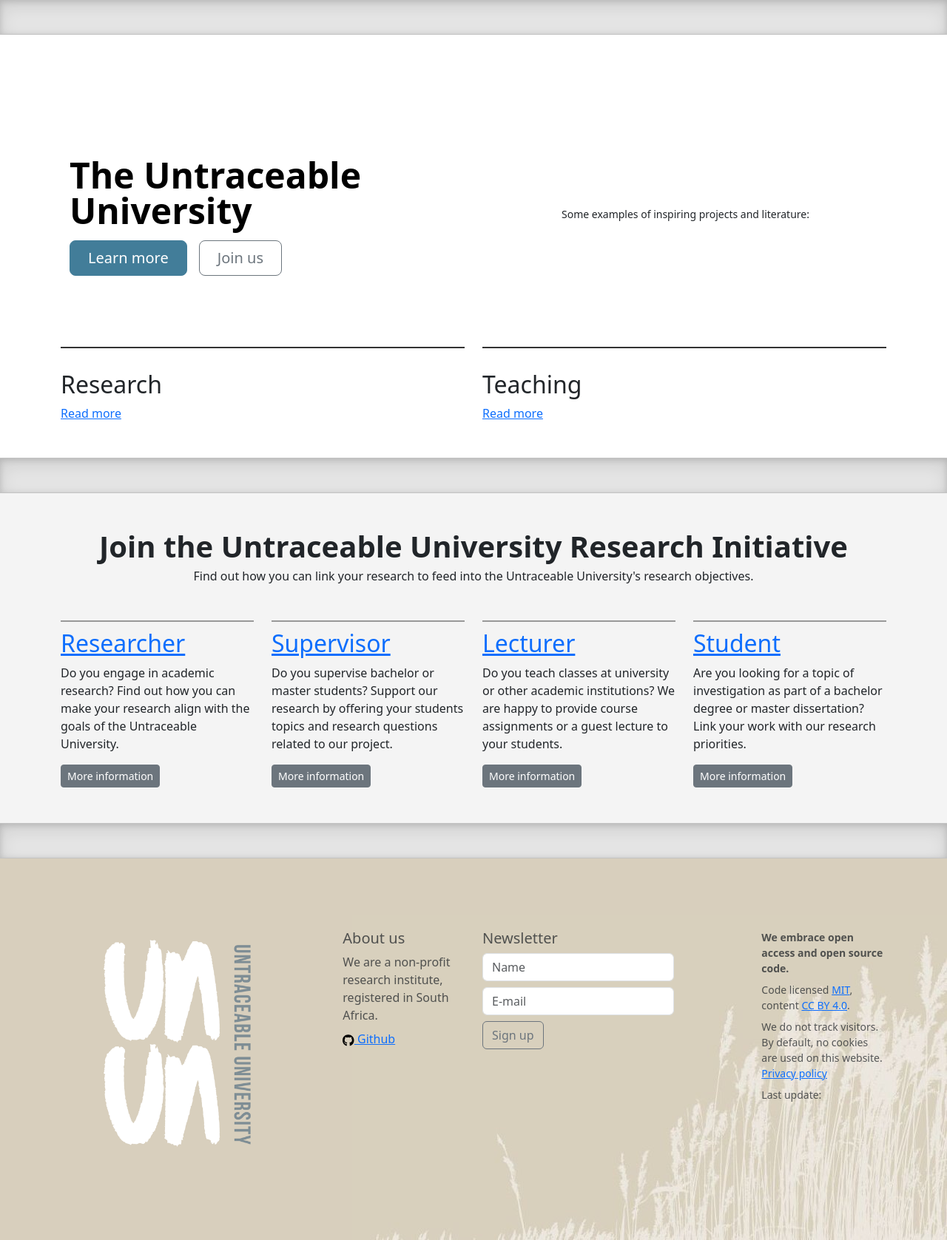
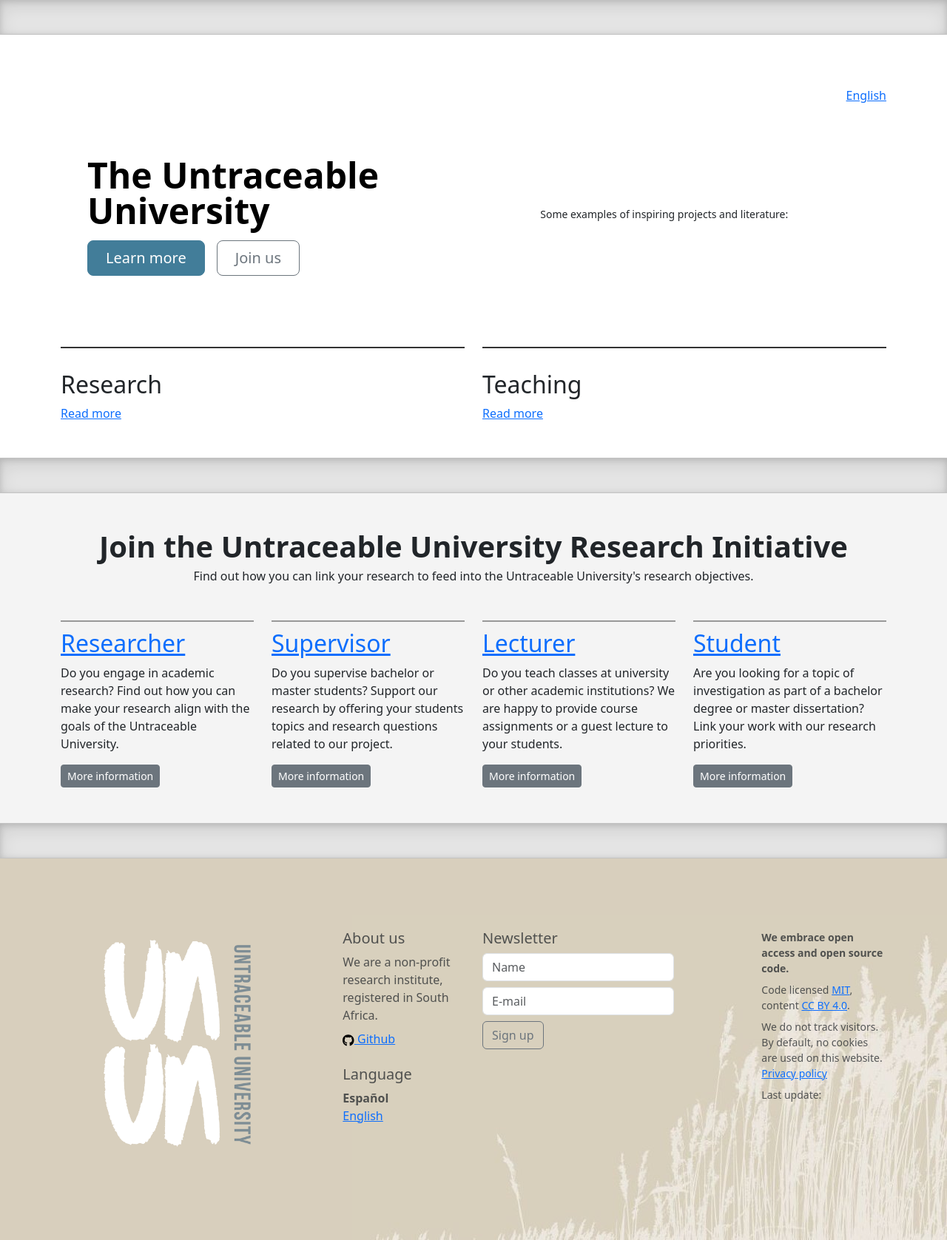
Before and after one commit to untraceable-university/website, a Django app: template untraceableuniversity/website/templates/home.html in a window 1280 px wide. Shown: the part 96-1773 px from the top of the page at 74% size. Run offline with Django 3.2, Linux system fonts and the light colour scheme; the template is opened without the code that fills it, so the values that code supplies are empty; some libraries are stand-ins or nearby versions.

Commit message:
Toggle language

```diff
--- a/untraceableuniversity/website/templates/_base.html
+++ b/untraceableuniversity/website/templates/_base.html
@@ -198,6 +198,18 @@ header {
             </a>
           </li>
         </ul>
+
+        <h5 class="mt-4">{{ _("Language") }}</h5>
+        <ul class="list-unstyled">
+          {% if request.language == "en" %}
+            <li><strong>English</strong></li>
+            <li><a href="/es/">Español</a></li>
+          {% else %}
+            <li><strong>Español</strong></li>
+            <li><a href="/">English</a></li>
+          {% endif %}
+        </ul>
+
       </div>
       <div class="col-lg-3 mb-3">
         <h5>{{ _("Newsletter") }}</h5>
--- a/untraceableuniversity/website/templates/home.html
+++ b/untraceableuniversity/website/templates/home.html
@@ -37,6 +37,16 @@
 {% block title %}{{ _("The Untraceable University") }}{% endblock %}
 
 {% block content %}
+
+<div class="container">
+  <div class="float-end">
+    {% if request.language == "en" %}
+      <a href="/es/">Español</a>
+    {% else %}
+      <a href="/">English</a>
+    {% endif %}
+  </div>
+</div>
 
 <div class="container col-xxl-8 px-4 py-5">
   <div class="row flex-lg-row align-items-center g-5 py-5">
```
